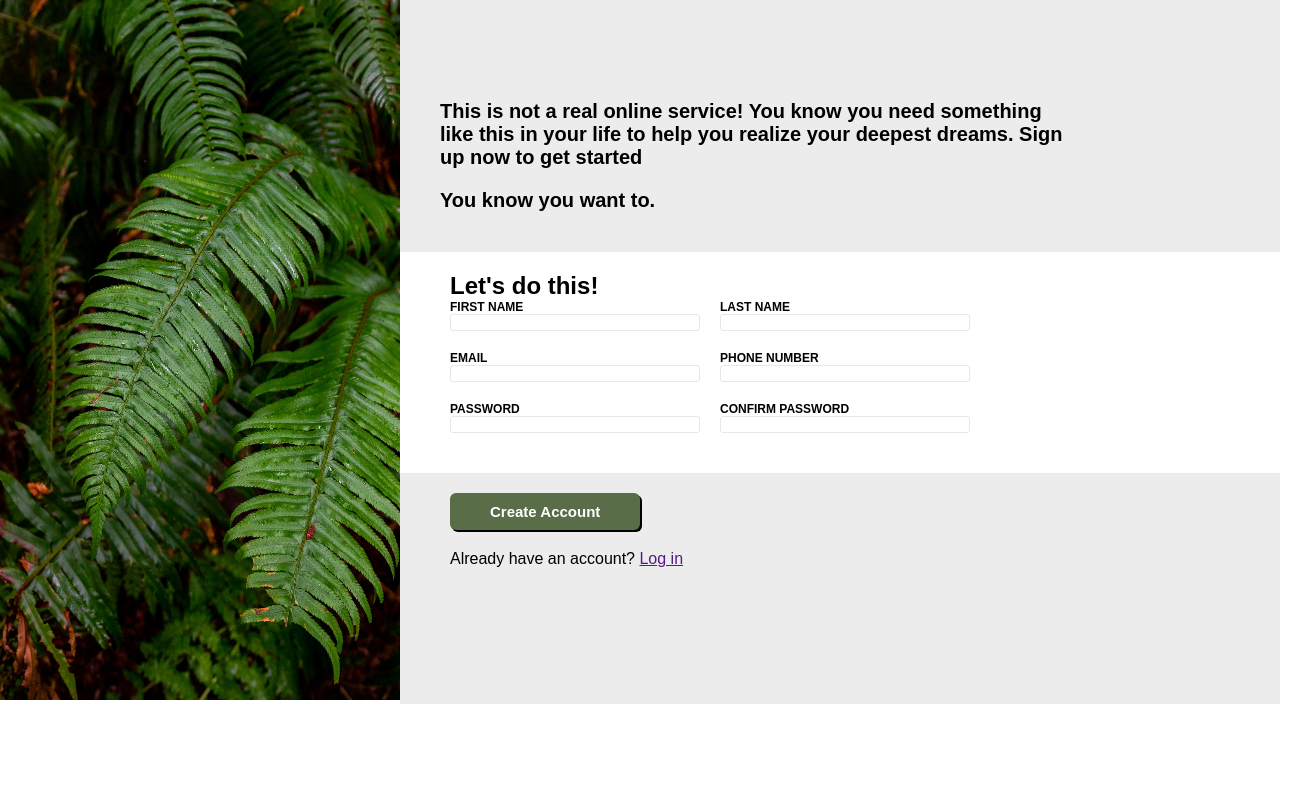
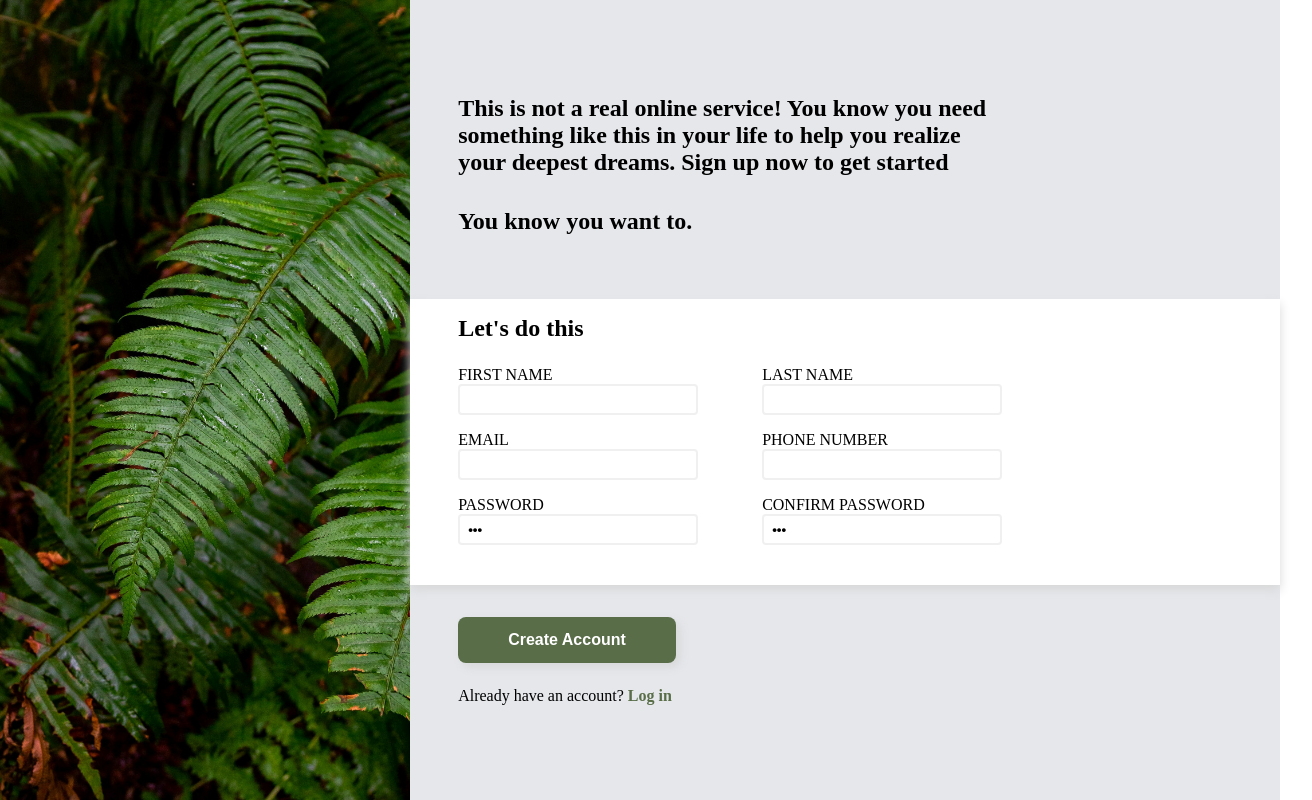
Before and after one commit to EmirYscn/sign-up-form, a plain HTML site: page index.html in a window 1280 px wide. Shown: the whole page, 1312 px wide, since content can reach past the window. Drawn offline with Linux system fonts and the light colour scheme.

Commit message:
update code

```diff
--- a/index.html
+++ b/index.html
@@ -5,61 +5,74 @@
     <meta name="viewport" content="width=device-width, initial-scale=1.0" />
     <title>Sign-up</title>
     <link rel="stylesheet" href="styles.css" />
+    <script src="script.js" defer></script>
   </head>
   <body>
-    <div class="main-container">
-      <div class="image">
-        <img src="images/halie-west-25xggax4bSA-unsplash.jpg" alt="" />
+    <section class="image-section">
+      <div class="image"></div>
+    </section>
+    <section class="form-section">
+      <div class="header-container">
+        <h2 class="header-text">
+          This is not a real online service! You know you need something like
+          this in your life to help you realize your deepest dreams. Sign up now
+          to get started
+        </h2>
+        <h2 class="header-text">You know you want to.</h2>
       </div>
-      <div class="form">
-        <div class="form-header">
-          <p>
-            This is not a real online service! You know you need something like
-            this in your life to help you realize your deepest dreams. Sign up
-            now to get started
-          </p>
-          <p>You know you want to.</p>
+      <div class="form-main">
+        <h2 class="header-text">Let's do this</h2>
+        <form action="" method="get" class="form">
+          <div class="row-1">
+            <div class="form-element">
+              <label for="first-name">FIRST NAME</label>
+              <input type="text" name="first_name" id="first-name" />
             </div>
-        <form action="" method="get">
-          <div class="form-main">
-            <h2>Let's do this!</h2>
-            <div class="form-row">
-              <div class="form-row-2 first-name">
-                <label for="first-name">FIRST NAME</label>
-                <input type="text" id="first-name" />
-              </div>
-              <div class="form-row-2 last-name">
+            <div class="form-element">
               <label for="last-name">LAST NAME</label>
-                <input type="text" id="last-name" />
+              <input type="text" name="last_name" id="last-name" />
             </div>
           </div>
-            <div class="form-row">
-              <div class="form-row-2 email">
+          <div class="row-2">
+            <div class="form-element">
               <label for="email">EMAIL</label>
-                <input type="email" name="" id="email" />
+              <input type="email" name="email" id="email" />
             </div>
-              <div class="form-row-2 phone">
-                <label for="phone">PHONE NUMBER</label>
-                <input type="tel" name="" id="phone" />
+            <div class="form-element">
+              <label for="phone-number">PHONE NUMBER</label>
+              <input type="tel" name="phone_number" id="phone-number" />
             </div>
           </div>
-            <div class="form-row">
-              <div class="form-row-2 password">
+          <div class="row-3">
+            <div class="form-element">
               <label for="password">PASSWORD</label>
-                <input type="password" name="" id="password" />
+              <input
+                type="password"
+                name="password"
+                id="password"
+                value="123"
+              />
             </div>
-              <div class="form-row-2 password-confirm">
-                <label for="password-confirm">CONFIRM PASSWORD</label>
-                <input type="password" name="" id="password-confirm" />
+            <div class="form-element">
+              <label for="confirm-password">CONFIRM PASSWORD</label>
+              <input
+                type="password"
+                name="confirm_password"
+                id="confirm-password"
+                value="123"
+              />
             </div>
-            </div>
-          </div>
-          <div class="form-footer">
-            <button type="submit">Create Account</button>
-            <p>Already have an account? <a href="">Log in</a></p>
           </div>
         </form>
       </div>
+      <div class="bottom-container">
+        <div class="button-container">
+          <button type="submit" class="create-account-btn">
+            Create Account
+          </button>
         </div>
+        <p>Already have an account? <a href="">Log in</a></p>
+      </div>
+    </section>
   </body>
 </html>
--- a/script.js
+++ b/script.js
@@ -0,0 +1,19 @@
+const password = document.querySelector("#password");
+const password_confirm = document.querySelector("#confirm-password");
+const button = document.querySelector(".create-account-btn");
+
+if (password.value !== password_confirm.value) {
+  alert("equal");
+}
+
+function checkPasswords() {
+  if (password.value !== password_confirm.value) {
+    password.style.cssText = "border-color: red;";
+    password_confirm.style.cssText = "border-color: red;";
+  } else {
+    password.style.cssText = "border-color: green;";
+    password_confirm.style.cssText = "border-color: green;";
+  }
+}
+password.addEventListener("input", checkPasswords);
+password_confirm.addEventListener("input", checkPasswords);
--- a/styles.css
+++ b/styles.css
@@ -10,103 +10,101 @@
   box-sizing: border-box;
   --bg-color: rgb(236, 236, 236);
 }
-img {
-  width: 400px;
-  height: 700px;
+body {
+  height: 100vh;
+  display: flex;
+  flex-direction: row;
 }
-.main-container {
-  display: flex;
-}
-.form {
-  display: flex;
-  flex-direction: column;
-  background-color: var(--bg-color);
-  font-family: sans-serif;
-}
-
-.form-header {
-  background-color: var(--bg-color);
-  font-size: 20px;
-  font-weight: bold;
-  padding: 40px;
-  padding-top: 100px;
-  display: flex;
-  flex-direction: column;
-  justify-content: space-between;
-  align-items: flex-start;
-  gap: 20px;
-}
-p {
-  width: 80%;
-}
-.form-main {
-  display: flex;
-  flex-direction: column;
-  justify-content: space-between;
-  padding: 20px 50px;
-  background-color: white;
-}
-form {
+.image-section {
+  height: 100%;
+  width: 60%;
+  background-image: url(images/halie-west-25xggax4bSA-unsplash.jpg);
   display: flex;
   flex-direction: column;
   justify-content: center;
+  align-items: center;
+  background-size: cover;
 }
-.form-row {
+.form-section {
   display: flex;
-  justify-content: flex-start;
-  align-items: center;
-  gap: 20px;
-  margin-bottom: 20px;
-  flex-wrap: wrap;
+  flex-direction: column;
+  flex-grow: 1;
+  justify-content: center;
+  background-color: #e5e7eb;
 }
-.form-row-2 {
+.header-container {
+  padding-bottom: 48px;
+}
+.header-text {
+  text-align: start;
+  width: 65%;
+  padding: 16px;
+  margin: 0 32px;
+}
+.form-main {
+  background-color: #fff;
+  box-shadow: 0px 5px 10px #d8d8d8;
+}
+.form {
+  padding: 32px 16px;
+  padding-top: 0px;
+  margin: 0px 32px;
+}
+.row-1,
+.row-2,
+.row-3 {
+  display: flex;
+  flex-direction: row;
+  gap: 64px;
+  padding: 8px 0;
+}
+.form-element {
   display: flex;
   flex-direction: column;
 }
-.form-row-2 input[type="text"],
-.form-row-2 input[type="email"],
-.form-row-2 input[type="tel"],
-.form-row-2 input[type="password"] {
-  width: 250px;
-  height: initial;
-  border: 1px solid #e5e7eb;
-  border-radius: 3px;
+.label {
+  font-weight: bold;
+  font-size: 10px;
+  padding-bottom: 4px;
 }
-.form-row-2 input[type="password"]:invalid {
-  border: 1px solid red;
+input {
+  width: 15rem;
+  padding: 6px 8px;
+  border: 2px solid rgba(211, 211, 211, 0.35);
+  border-radius: 4px;
+  font-weight: bold;
+}
+.button-container {
+  width: 100%;
+  padding: 0 16px;
+  padding-top: 32px;
+  padding-bottom: 8px;
+  margin: 0 32px;
+}
+button {
+  padding: 12px 48px;
+  border-radius: 8px;
+  border-color: transparent;
+  background-color: #596d48;
+  color: white;
+  font-size: 16px;
+  font-weight: bold;
+  box-shadow: 4px 4px 10px #d8d8d8;
+  cursor: pointer;
+}
+p {
+  padding: 16px;
+  margin: 0 32px;
+}
+a {
+  text-decoration: none;
+  color: #596d48;
+  font-weight: bold;
 }
 input:focus {
-  border: 1px solid blue;
-  box-shadow: 2px 2px lightblue;
+  border-color: rgb(0, 149, 255);
+  box-shadow: 2px 2px 10px rgb(2, 57, 84);
 }
-.form-row-2 label {
-  font-size: 0.75em;
-  font-weight: bold;
+input[type="password"]:invalid {
+  border-color: red;
 }
-
-.form-footer {
-  background-color: var(--bg-color);
-  padding: 20px 50px;
-}
-button {
-  padding: 10px 40px;
-  margin-bottom: 20px;
-
-  font-size: 15px;
-  font-weight: bold;
-
-  border: none;
-  border-radius: 6px;
-
-  background-color: #596d48;
-  color: white;
-
-  box-shadow: black 2px 2px 0 0;
-  cursor: pointer;
-}
-button:hover {
-  background-color: #70895b;
-}
-button:active {
-  background-color: #2c3f1b;
-}
```
Lines whose indentation alone changed are shown as unchanged.
